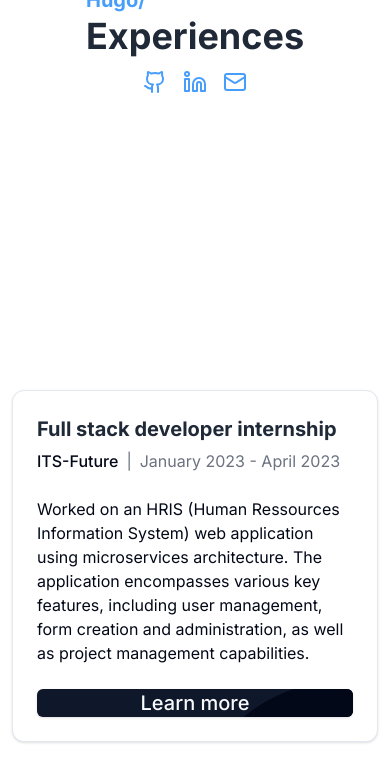
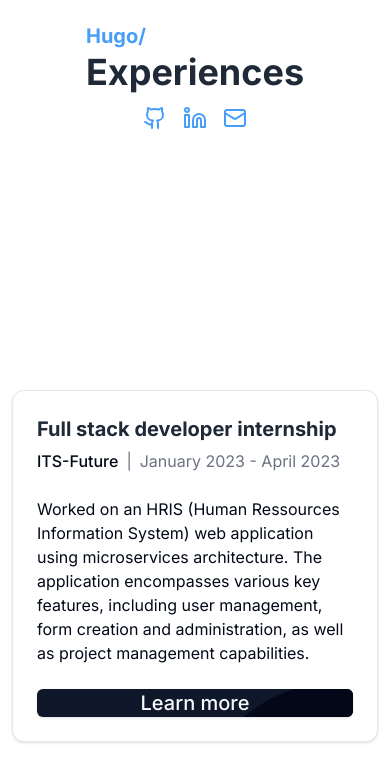
Before and after one commit to Aldresus/hugochampyfr_2023, a Next.js app: page /resume/experiences in a window 390 px wide. Shown: the top 782 px of the page. Built offline with nearby package versions, Linux system fonts and the light colour scheme.

Commit message:
added animation to the layout content

```diff
--- a/src/components/layouts/contentLayout.tsx
+++ b/src/components/layouts/contentLayout.tsx
@@ -20,13 +20,21 @@ export default function ContentLayout(props: ContentProps) {
     hidden: { opacity: 0 },
     enter: {
       opacity: 1,
-      transition: { staggerChildren: 0.6 },
+      transition: { staggerChildren: 0.8 },
     },
   };
 
   const titleVariants: Variants = {
     hidden: { opacity: 0, x: 0, y: -200, transition: { ease: "easeInOut" } },
     enter: { opacity: 1, x: 0, y: 0 },
+  };
+  const mainVariants: Variants = {
+    hidden: {
+      opacity: 0,
+    },
+    enter: {
+      opacity: 1,
+    },
   };
 
   return (
@@ -42,7 +50,7 @@ export default function ContentLayout(props: ContentProps) {
         transition={{
           duration: 1,
         }}
-        className="fixed flex justify-center left-0 right-0 z-50 top-0 lg:pt-24 pb-9 bg-white"
+        className="fixed flex justify-center left-0 right-0 z-50 top-0 p-9 lg:pt-24 pb-9 bg-white"
       >
         <div className="flex flex-col justify-center gap-2 h-[10vh]">
           <div>
@@ -62,10 +70,13 @@ export default function ContentLayout(props: ContentProps) {
         </div>
       </motion.div>
 
-      {/*  todo add animations to the experience cards*/}
-      <div className={cn("flex h-full gap-3 w-full", contentClassName)}>
+      <motion.div
+        variants={mainVariants}
+        transition={{ type: "tween", ease: "easeInOut", duration: 0.6 }}
+        className={cn("flex h-full gap-3 w-full", contentClassName)}
+      >
         {children}
-      </div>
+      </motion.div>
     </motion.div>
   );
 }
```
